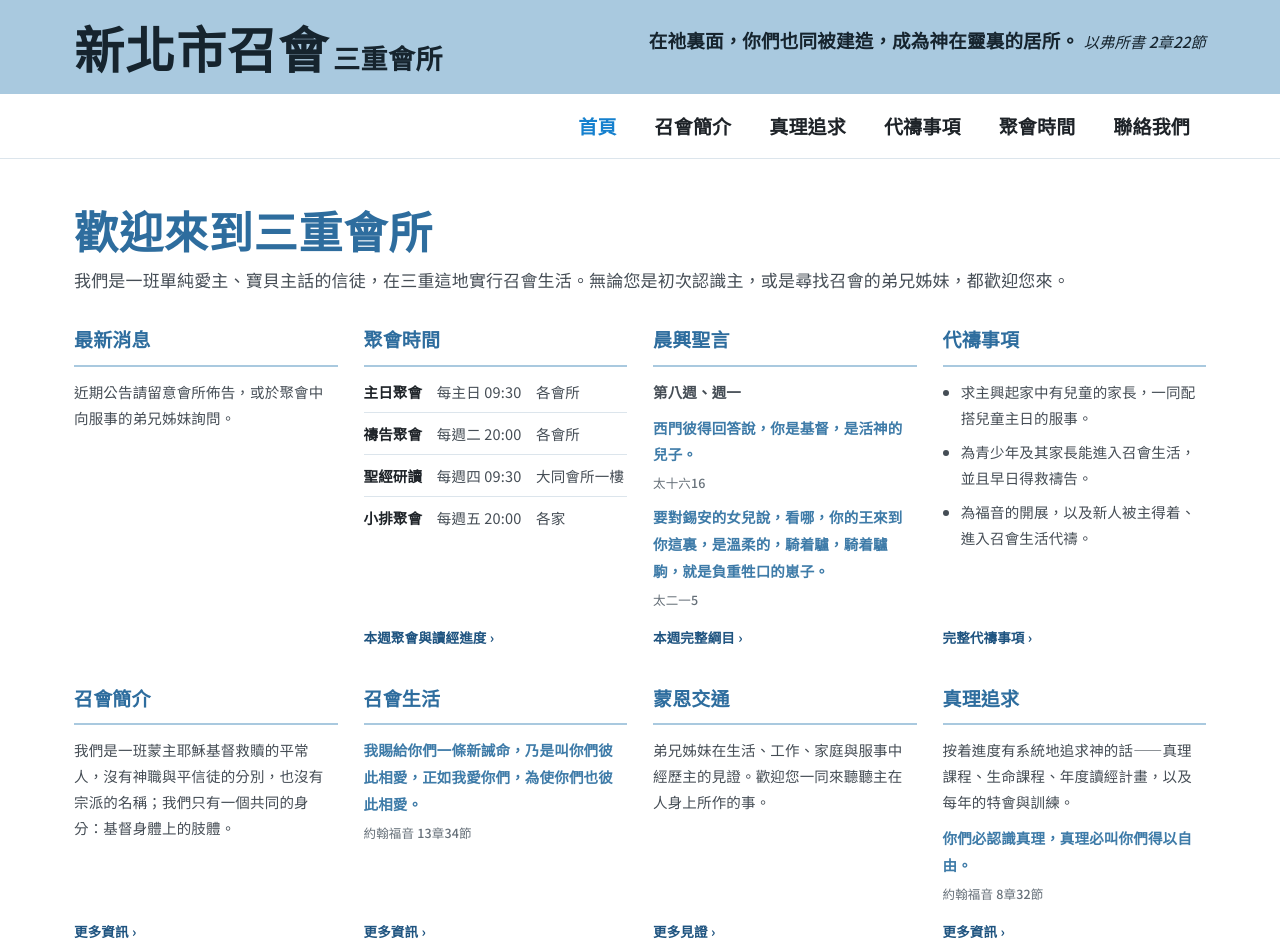
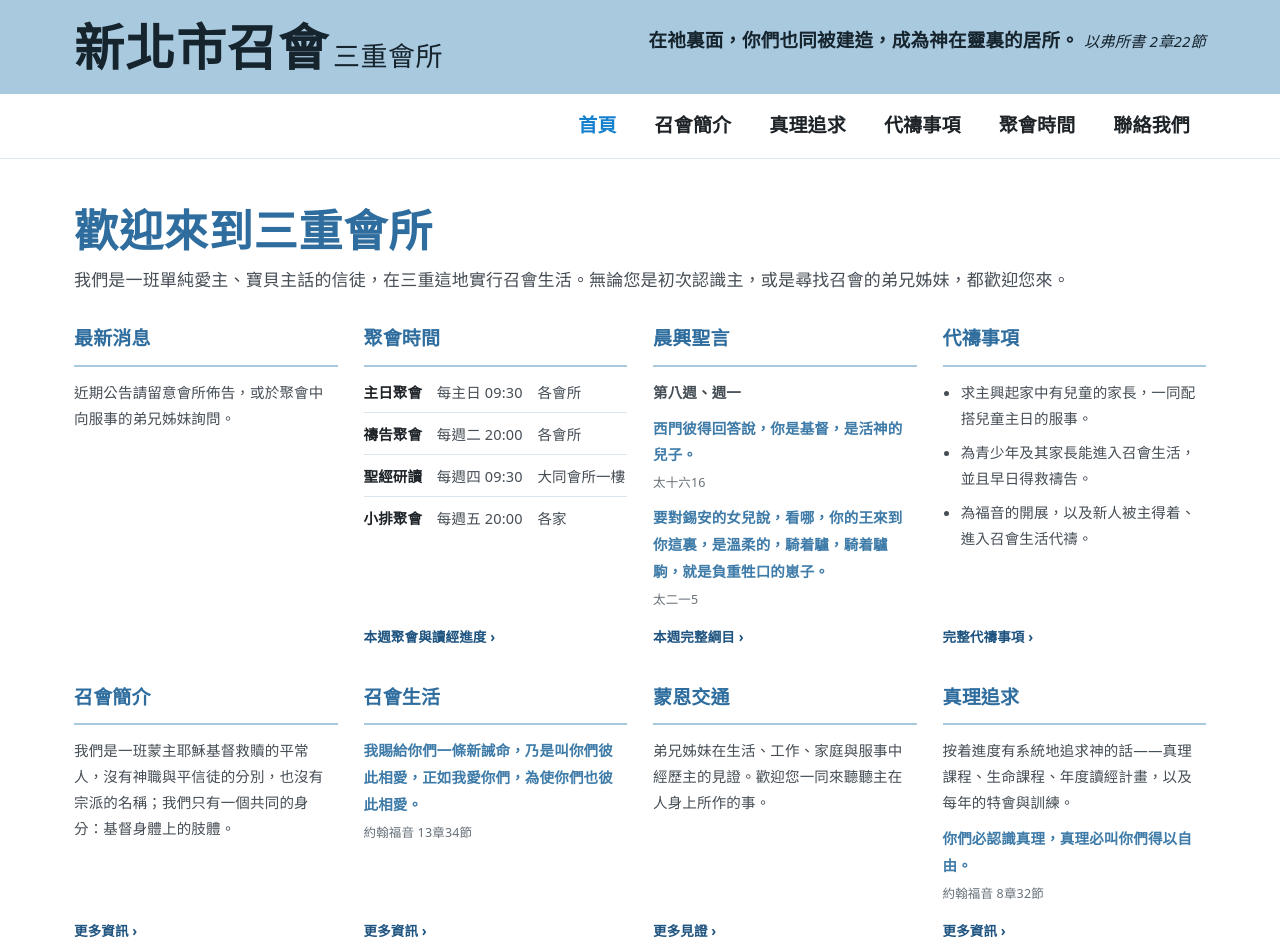
Before and after one commit to simon05091004/sanchong-church, a plain HTML site: page index.html in a window 1280 px wide. Shown: the top 947 px of the page. Drawn offline with Linux system fonts and the light colour scheme.

Commit message:
Add files via upload

```diff
--- a/index.html
+++ b/index.html
@@ -10,9 +10,6 @@
 <meta property="og:title" content="首頁｜新北市召會三重會所">
 <meta property="og:description" content="新北市召會三重會所：聚會時間、代禱事項、晨興聖言與真理追求資訊。歡迎您與我們一同過召會生活。">
 <meta property="og:locale" content="zh_TW">
-<link rel="preconnect" href="https://fonts.googleapis.com">
-<link rel="preconnect" href="https://fonts.gstatic.com" crossorigin>
-<link href="https://fonts.googleapis.com/css2?family=Noto+Sans+TC:wght@400;500;700;900&display=swap" rel="stylesheet">
 <link rel="stylesheet" href="style.css">
 </head>
 <body data-page="home">
--- a/style.css
+++ b/style.css
@@ -31,7 +31,11 @@ body{
   margin:0;
   background:var(--bg);
   color:var(--ink);
-  font-family:"Noto Sans TC","PingFang TC","Microsoft JhengHei",system-ui,-apple-system,sans-serif;
+  /* 系統內建中文字體：Mac 用蘋方、Windows 用微軟正黑體（與淡水會所網站一致），
+     不載入網頁字型，載入速度較快；若系統都沒有才退回 Noto Sans TC */
+  font-family:"PingFang TC","蘋方-繁","Microsoft JhengHei","微軟正黑體",
+              "Hiragino Sans TC","Noto Sans TC",system-ui,-apple-system,
+              "Helvetica Neue",Arial,sans-serif;
   font-size:17px;
   line-height:1.85;
   letter-spacing:.01em;
@@ -64,7 +68,7 @@ a:hover{text-decoration:underline}
   font-size:clamp(30px,4.6vw,50px);font-weight:900;line-height:1;letter-spacing:.02em;
 }
 .banner__hall{
-  font-size:clamp(17px,2.4vw,27px);font-weight:900;line-height:1;letter-spacing:.02em;
+  font-size:clamp(17px,2.4vw,27px);font-weight:500;line-height:1;letter-spacing:.02em;
 }
 .banner__verse{
   text-align:right;font-weight:700;line-height:1.7;
@@ -129,7 +133,7 @@ a:hover{text-decoration:underline}
    ============================================================ */
 .page{padding-block:44px 64px;min-height:52vh}
 .page__title{
-  font-size:clamp(30px,4.4vw,44px);font-weight:900;color:var(--brand);
+  font-size:clamp(30px,4.4vw,44px);font-weight:700;color:var(--brand);
   margin:0 0 6px;line-height:1.25;letter-spacing:.02em;
 }
 .page__lead{color:var(--ink-2);margin:0 0 26px;font-size:17px}
```
Also changed, not shown: about.html (+0 -3 lines), church-life.html (+0 -3 lines), contact.html (+0 -3 lines), faith.html (+0 -3 lines), meetings.html (+0 -3 lines), morning-revival.html (+0 -3 lines), practice.html (+0 -3 lines), prayer.html (+0 -3 lines), testimony.html (+0 -3 lines), truth.html (+0 -3 lines).
